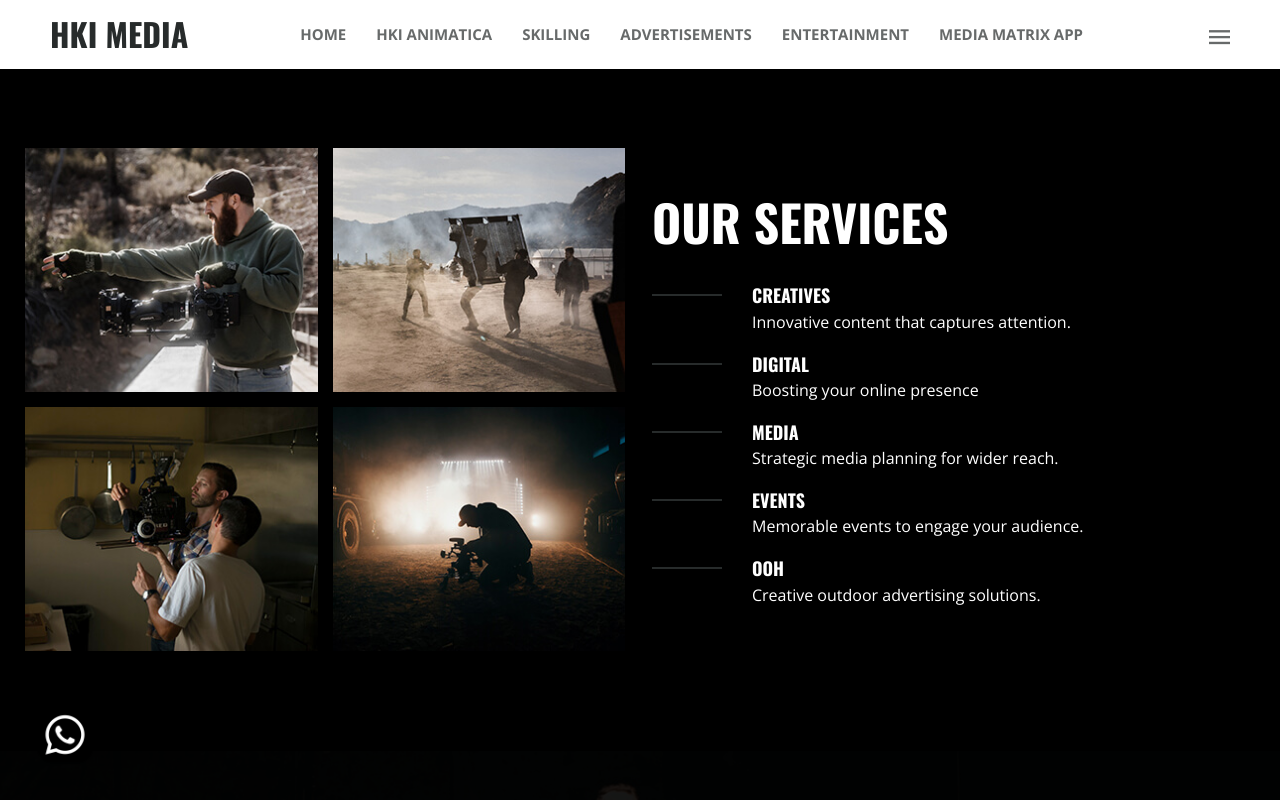
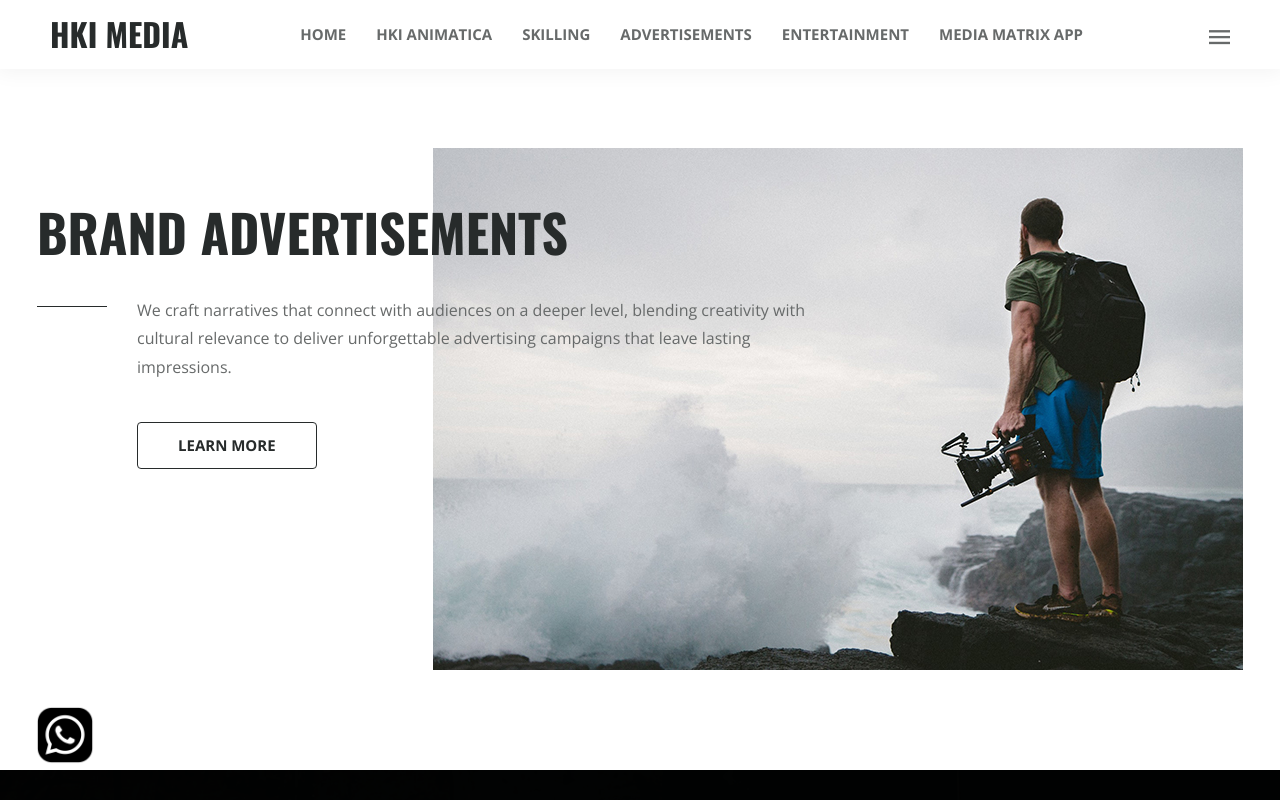
Before and after one commit to jangra-rahul/HKI-Media, a Next.js app: page /advertisements in a window 1280 px wide. Shown: the top 800 px of the page. Built offline with nearby package versions, Linux system fonts and the light colour scheme.

Commit message:
page start

```diff
--- a/src/app/advertisements/page.tsx
+++ b/src/app/advertisements/page.tsx
@@ -3,6 +3,7 @@ import PageBanner from "../../components/Common/PageBanner";
 import AdvertisementsHero from "@/components/Advertisements/AdvertisementsHero";
 import WeProvideServices from "@/components/About/WeProvideServices";
 import AboutContent from "@/components/About/AboutContent";
+import About from "@/components/DefaultHome/About";
 
 export default function Page() {
   return (
@@ -16,7 +17,8 @@ export default function Page() {
       /> */}
       {/* <WeProvideServices />
       <AdvertisementsHero /> */}
-      <AboutContent />
+      {/* <AboutContent /> */}
+      <About />
     </>
   );
 }
--- a/src/components/DefaultHome/About.tsx
+++ b/src/components/DefaultHome/About.tsx
@@ -7,8 +7,8 @@ import Image from "next/image";
 const About: React.FC = () => {
   return (
     <>
-      <div className="about-area ptb-100">
-        <div className="container">
+      <div className="about-area  ptb-100">
+        <div className="container pt-5">
           <div
             className="about-content-wrap"
             style={{ backgroundImage: `url(/img/about-img1.jpg)` }}
@@ -16,15 +16,13 @@ const About: React.FC = () => {
             <div className="row">
               <div className="col-lg-8">
                 <div className="about-content">
-                  <span>Vivi Bio</span>
-                  <h2>We Are A Creative Video Production Company</h2>
+                  {/* <span>Vivi Bio</span> */}
+                  <h2>Brand Advertisements</h2>
                   <p>
-                    Video production work with producing video content. It is
-                    the analogical of film making, but the images are digitally
-                    recorded instead of film stock. There are three levels of
-                    video production: production, pre-production and
-                    post-production the images are digitally recorded instead of
-                    film stock producing video content. It is the
+                    We craft narratives that connect with audiences on a deeper
+                    level, blending creativity with cultural relevance to
+                    deliver unforgettable advertising campaigns that leave
+                    lasting impressions.
                   </p>
 
                   <Link href="/about" className="default-btn">
```
Also changed, not shown: 1 other file (tests, documents, lock files or other folders).
